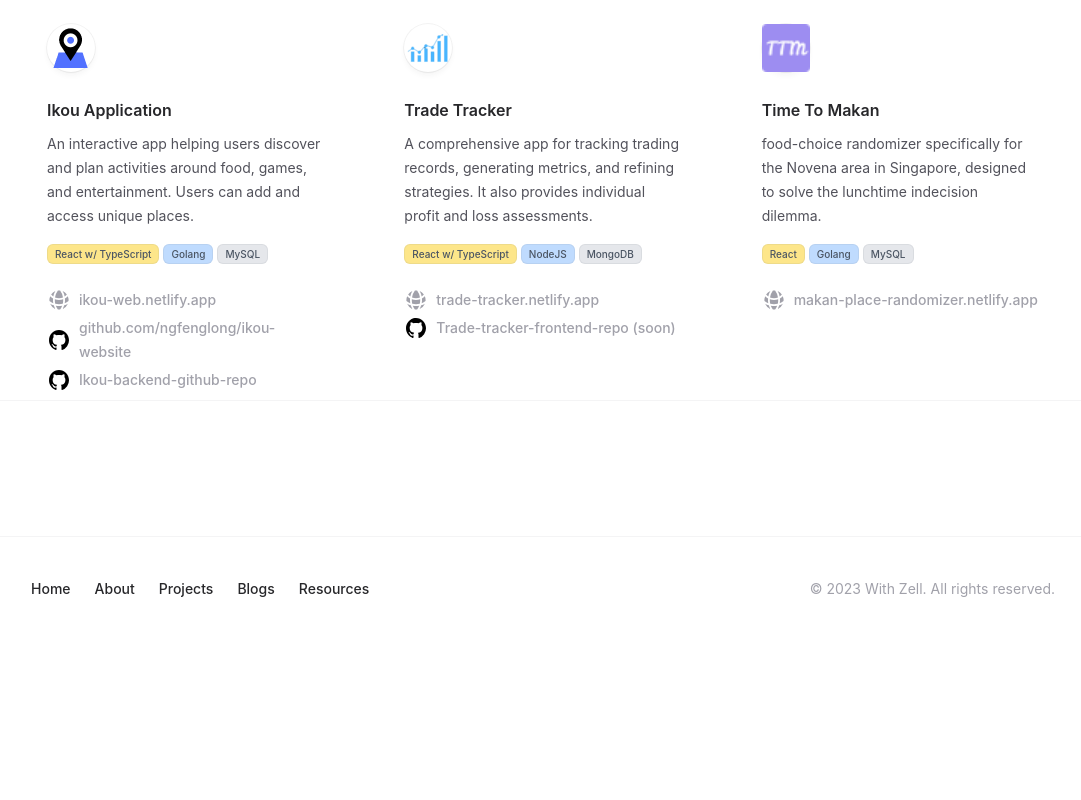
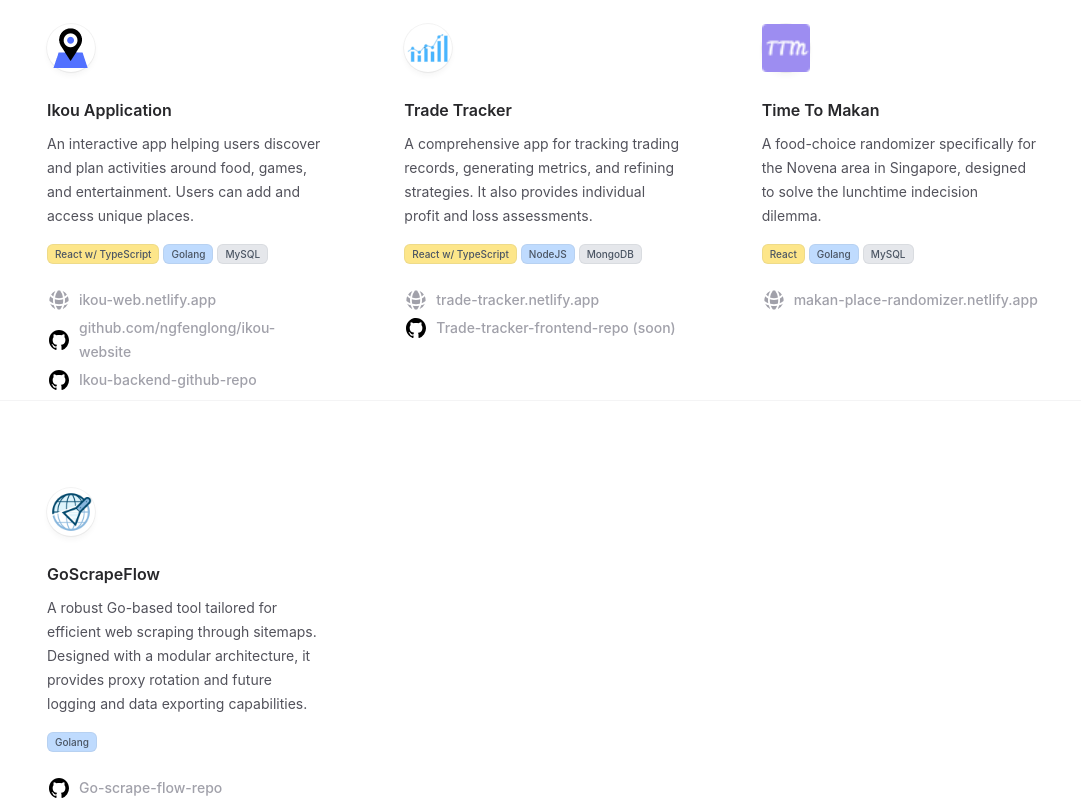
Before and after one commit to ngfenglong/with-zell, a Next.js app: page /projects in a window 1280 px wide. Shown: the part 400-1200 px from the top of the page, without its empty margins (97-1178 px from the left). Before the commit the page ends 1065 px from the top, so only its background shows below. Built offline with nearby package versions, Linux system fonts and the light colour scheme.

Commit message:
Add GoScrapeFlow project

```diff
--- a/src/components/cards/ProjectCard.jsx
+++ b/src/components/cards/ProjectCard.jsx
@@ -51,7 +51,7 @@ const ProjectCard = ({ project }) => {
       </Link>
       {project.technology && <TechnologyCard technology={project.technology} />}
       <p className="relative z-10 mt-6 flex flex-col gap-1 text-sm font-medium text-zinc-400 transition">
-        {project.link && (
+        {project.link?.label && (
           <Link className="flex flex-row items-center" href={project.link.href}>
             <GlobeAltIcon className="h-6 w-6 flex-none" />
             <span className="ml-2">{project.link.label}</span>
--- a/src/constants/assets.js
+++ b/src/constants/assets.js
@@ -5,6 +5,7 @@ export const ABOUT_PICTURE = '/images/about-pic.jpg';
 export const TTM_LOGO = '/images/project-logos/TTM.png';
 export const IKOU_LOGO = '/images/project-logos/ikou.png';
 export const TRADE_TRACKER_LOGO = '/images/project-logos/trade-tracker.png';
+export const GO_SCRAPE_FLOW_LOGO = '/images/project-logos/goscrapeflow.png';
 
 // Company Logo
 export const ACCENTURE_LOGO = '/images/company-logos/accenture.jpeg';
--- a/src/constants/projects-details.js
+++ b/src/constants/projects-details.js
@@ -1,4 +1,9 @@
-import { IKOU_LOGO, TRADE_TRACKER_LOGO, TTM_LOGO } from './assets';
+import {
+  IKOU_LOGO,
+  TRADE_TRACKER_LOGO,
+  TTM_LOGO,
+  GO_SCRAPE_FLOW_LOGO,
+} from './assets';
 
 export const PROJECTS_DETAILS = [
   {
@@ -34,7 +39,7 @@ export const PROJECTS_DETAILS = [
     technology: {
       frontend: 'React w/ TypeScript',
       backend: 'NodeJS',
-      database: 'MongoDB'
+      database: 'MongoDB',
     },
     link: {
       href: 'https://trade-tracker.netlify.app/',
@@ -51,7 +56,7 @@ export const PROJECTS_DETAILS = [
   {
     name: 'Time To Makan',
     description:
-      ' food-choice randomizer specifically for the Novena area in Singapore, designed to solve the lunchtime indecision dilemma.',
+      'A food-choice randomizer specifically for the Novena area in Singapore, designed to solve the lunchtime indecision dilemma.',
     technology: {
       frontend: 'React',
       backend: 'Golang',
@@ -64,4 +69,22 @@ export const PROJECTS_DETAILS = [
     github: [],
     logo: TTM_LOGO,
   },
+  {
+    name: 'GoScrapeFlow',
+    description:
+      'A robust Go-based tool tailored for efficient web scraping through sitemaps. Designed with a modular architecture, it provides proxy rotation and future logging and data exporting capabilities.',
+    technology: {
+      backend: 'Golang',
+    },
+    link: {
+      href: 'https://github.com/ngfenglong/go-scrape-flow',
+    },
+    github: [
+      {
+        href: 'https://github.com/ngfenglong/go-scrape-flow',
+        label: 'Go-scrape-flow-repo',
+      },
+    ],
+    logo: GO_SCRAPE_FLOW_LOGO,
+  },
 ];
```
Also changed, not shown: public/images/project-logos/goscrapeflow.png (added).
